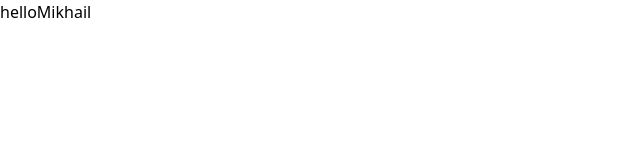
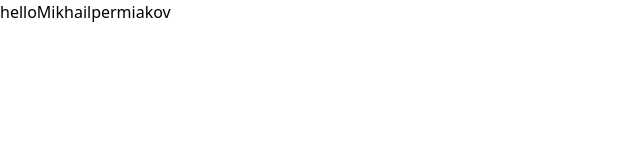
Before and after one commit to MikhailPermiakov/test-for-befit, a Vue app: page / in a window 1280 px wide. Shown: the top 160 px of the page, without its empty margins (0-640 px from the left). Built offline with nearby package versions, Linux system fonts and the light colour scheme.

Commit message:
add pinia

```diff
--- a/package.json
+++ b/package.json
@@ -9,6 +9,7 @@
   },
   "dependencies": {
     "core-js": "^3.8.3",
+    "pinia": "^2.1.7",
     "vue": "^3.2.13"
   },
   "devDependencies": {
--- a/src/components/DataListComponent.vue
+++ b/src/components/DataListComponent.vue
@@ -1,17 +1,22 @@
 <template>
-  <h1 class="text-amber-600">hello{{ name }}</h1>
+  <h1 class="text-amber-600">hello{{ name }}{{ dataList }}</h1>
 </template>
 
 <script lang="ts">
 import { defineComponent, ref } from 'vue';
+import { dataListStore } from '@/store/client'
+import {storeToRefs} from "pinia";
+
 
 export default defineComponent({
 
   setup(){
     const name = ref<string>('Mikhail')
+    const { dataList } = storeToRefs(dataListStore());
 
     return {
       name,
+      dataList
     }
   }
 })
--- a/src/main.ts
+++ b/src/main.ts
@@ -1,5 +1,11 @@
+import { createPinia } from 'pinia';
 import { createApp } from 'vue'
 import App from './App.vue'
 import './assets/tailwind.css'
 
+const pinia = createPinia()
+
+const app = createApp(App)
+app.use(pinia)
+
 createApp(App).mount('#app')
--- /dev/null
+++ b/src/store/client.ts
@@ -0,0 +1,9 @@
+import { defineStore } from 'pinia'
+import { ref } from 'vue';
+
+export const dataListStore = defineStore('dataListStore', ()=>{
+
+    const dataList = ref<string>('permiakov')
+
+    return { dataList }
+})
```
Also changed, not shown: 1 other file (tests, documents, lock files or other folders).
